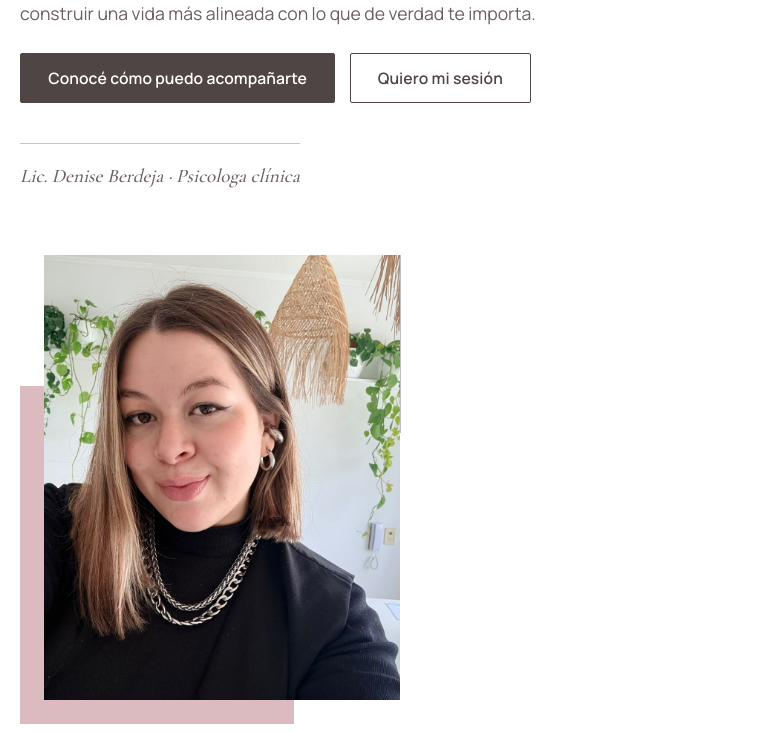
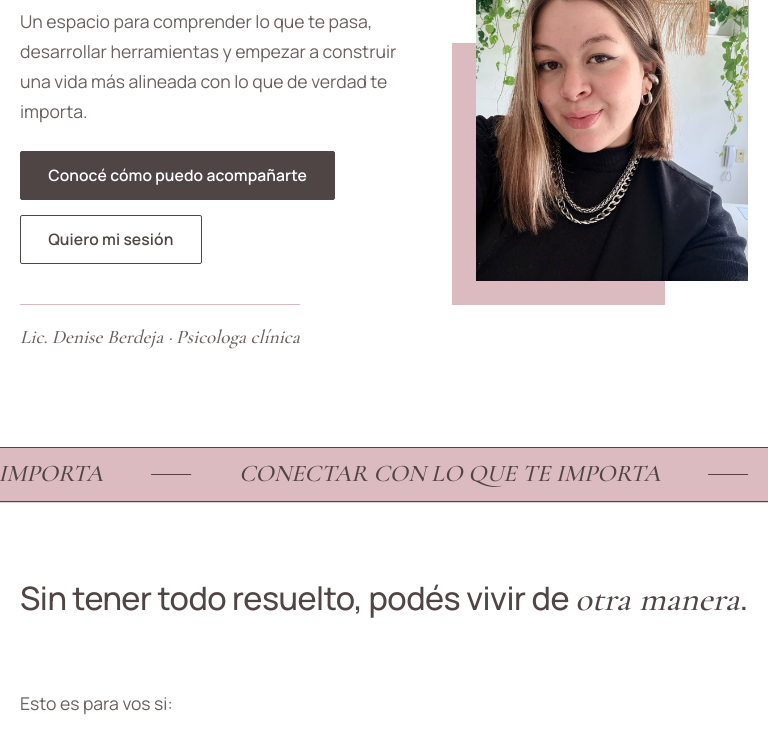
Before and after one commit to MarcosArielFontenla/denise-web, an Astro site: page / in a window 768 px wide. Shown: the part 250-982 px from the top of the page. Built offline with nearby package versions, Linux system fonts and the light colour scheme; Astro itself is replaced by a stand-in of ours.

Commit message:
fix: fixed responsive for mobile and tablet devices

```diff
--- a/src/styles/global.css
+++ b/src/styles/global.css
@@ -108,7 +108,14 @@ ul { margin: 0; padding: 0; list-style: none; }
 
 @media (max-width: 860px) {
   .menu-toggle { display: inline-flex; align-items: center; }
-  .nav { position: absolute; inset: var(--header-h) 0 auto 0; background: var(--white); border-bottom: 1px solid var(--rose-line); padding: 0.5rem 1.25rem 1.5rem; display: none; }
+  .nav {
+    position: absolute; inset: var(--header-h) 0 auto 0;
+    max-height: calc(100vh - var(--header-h));
+    max-height: calc(100dvh - var(--header-h));
+    overflow-y: auto;
+    background: var(--white); border-bottom: 1px solid var(--rose-line);
+    padding: 0.5rem 1.25rem 1.5rem; display: none;
+  }
   .nav.is-open { display: block; }
   .nav-list { flex-direction: column; align-items: stretch; gap: 0; }
   .nav-list a { display: block; padding: 1rem 0; border-bottom: 1px solid var(--rose-line); font-size: 1.05rem; background: none; }
@@ -130,6 +137,14 @@ ul { margin: 0; padding: 0; list-style: none; }
 @media (max-width: 860px) {
   .hero__grid { grid-template-columns: 1fr; }
   .hero__visual { max-width: 380px; padding: 0 0 1.5rem 1.5rem; }
+}
+@media (min-width: 600px) and (max-width: 860px) and (orientation: portrait) {
+  .hero__grid {
+    grid-template-columns: minmax(0, 1.15fr) minmax(0, 0.85fr);
+    gap: clamp(1.5rem, 4vw, 2.5rem);
+    align-items: center;
+  }
+  .hero h1 { font-size: clamp(2.7rem, 6vw, 3.25rem); }
 }
 
 /* ============ Identificación ============ */
@@ -181,6 +196,10 @@ ul { margin: 0; padding: 0; list-style: none; }
   .areas { grid-template-columns: 1fr; }
   .services { grid-template-columns: 1fr; }
   .service--pareja { margin-top: 0; }
+}
+@media (max-width: 380px) {
+  .service dl { grid-template-columns: 1fr; row-gap: 0.25rem; }
+  .service dd:not(:last-child) { margin-bottom: 0.5rem; }
 }
 
 /* ============ Mente Expansiva ============ */
```
